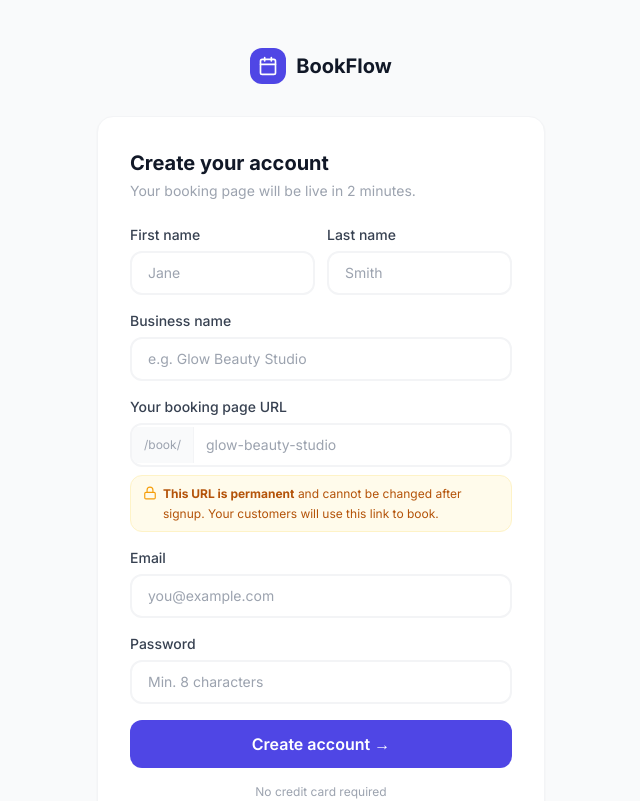
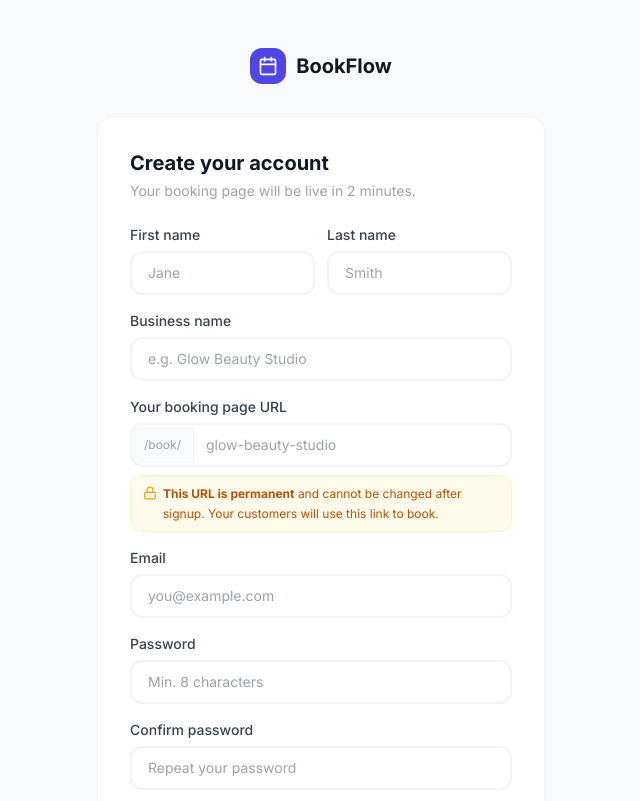
Before and after one commit to ojayWillow/bookflow, a Next.js app: page /signup in a window 1280 px wide. Shown: the top 801 px of the page, without its empty margins (319-959 px from the left). Built offline with nearby package versions, Linux system fonts and the light colour scheme; no server answers.

Commit message:
feat(signup): add confirm password field with client-side match validation

```diff
--- a/src/app/signup/page.tsx
+++ b/src/app/signup/page.tsx
@@ -14,11 +14,11 @@ function SignupForm() {
   const [form, setForm] = useState({
     firstName: '', lastName: '', businessName: '', slug: '', email: '', password: '',
   })
+  const [confirmPassword, setConfirmPassword] = useState('')
   const [slugTouched, setSlugTouched] = useState(false)
   const [error, setError]     = useState('')
   const [loading, setLoading] = useState(false)
 
-  // Pre-fill email if passed from homepage CTA
   useEffect(() => {
     const email = params.get('email')
     if (email) setForm(p => ({ ...p, email }))
@@ -40,8 +40,18 @@ function SignupForm() {
 
   const handleSubmit = async (e: React.FormEvent) => {
     e.preventDefault()
+    setError('')
+
+    if (form.password !== confirmPassword) {
+      setError('Passwords do not match')
+      return
+    }
+    if (form.password.length < 8) {
+      setError('Password must be at least 8 characters')
+      return
+    }
+
     setLoading(true)
-    setError('')
     const res  = await fetch('/api/auth/signup', {
       method: 'POST', headers: { 'Content-Type': 'application/json' },
       body: JSON.stringify(form),
@@ -51,11 +61,12 @@ function SignupForm() {
     router.push('/admin')
   }
 
+  const passwordMismatch = confirmPassword.length > 0 && form.password !== confirmPassword
+
   return (
     <div className="min-h-screen bg-gray-50 flex items-center justify-center px-4 py-12">
       <div className="w-full max-w-md">
 
-        {/* Logo */}
         <div className="flex items-center justify-center gap-2.5 mb-8">
           <div className="w-9 h-9 rounded-xl bg-indigo-600 flex items-center justify-center">
             <Calendar className="w-5 h-5 text-white" />
@@ -69,7 +80,6 @@ function SignupForm() {
 
           <form onSubmit={handleSubmit} className="space-y-4">
 
-            {/* Name row */}
             <div className="grid grid-cols-2 gap-3">
               <div>
                 <label className="block text-sm font-medium text-gray-700 mb-1.5">First name</label>
@@ -91,7 +101,6 @@ function SignupForm() {
               </div>
             </div>
 
-            {/* Business name */}
             <div>
               <label className="block text-sm font-medium text-gray-700 mb-1.5">Business name</label>
               <input
@@ -102,7 +111,6 @@ function SignupForm() {
               />
             </div>
 
-            {/* Booking URL */}
             <div>
               <label className="block text-sm font-medium text-gray-700 mb-1.5">Your booking page URL</label>
               <div className="flex items-center border-2 border-gray-100 rounded-xl overflow-hidden focus-within:border-indigo-400 transition-colors">
@@ -125,7 +133,6 @@ function SignupForm() {
               </div>
             </div>
 
-            {/* Email */}
             <div>
               <label className="block text-sm font-medium text-gray-700 mb-1.5">Email</label>
               <input
@@ -136,7 +143,6 @@ function SignupForm() {
               />
             </div>
 
-            {/* Password */}
             <div>
               <label className="block text-sm font-medium text-gray-700 mb-1.5">Password</label>
               <input
@@ -147,12 +153,32 @@ function SignupForm() {
               />
             </div>
 
+            <div>
+              <label className="block text-sm font-medium text-gray-700 mb-1.5">Confirm password</label>
+              <input
+                type="password"
+                value={confirmPassword}
+                onChange={e => setConfirmPassword(e.target.value)}
+                required
+                disabled={loading}
+                className={`w-full border-2 rounded-xl px-4 py-2.5 text-sm focus:outline-none transition-colors disabled:opacity-50 ${
+                  passwordMismatch
+                    ? 'border-red-300 focus:border-red-400'
+                    : 'border-gray-100 focus:border-indigo-400'
+                }`}
+                placeholder="Repeat your password"
+              />
+              {passwordMismatch && (
+                <p className="text-xs text-red-500 mt-1.5">⚠ Passwords do not match</p>
+              )}
+            </div>
+
             {error && (
               <p className="text-sm text-red-500 bg-red-50 border border-red-100 rounded-xl px-4 py-2.5">⚠ {error}</p>
             )}
 
             <button
-              type="submit" disabled={loading}
+              type="submit" disabled={loading || passwordMismatch}
               className="w-full bg-indigo-600 text-white py-3 rounded-xl font-semibold hover:bg-indigo-700 disabled:opacity-50 disabled:cursor-not-allowed transition-colors flex items-center justify-center gap-2"
             >
               {loading && <Loader2 className="w-4 h-4 animate-spin" />}
```
